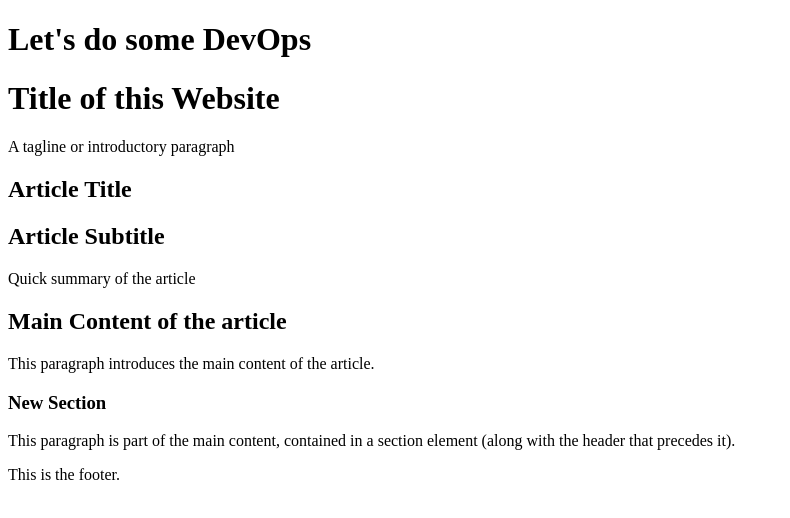
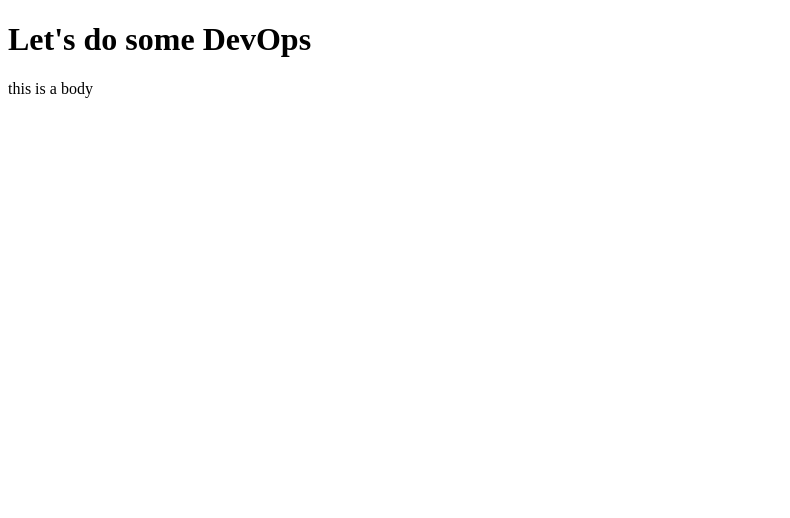
Before and after one commit to QuantumRadio/test-github-actions, a plain HTML site: page index.html in a window 1280 px wide. Shown: the whole page, without its empty margins (0-790 px from the left). Drawn offline with Linux system fonts and the light colour scheme.

Commit message:
Update index.html

```diff
--- a/index.html
+++ b/index.html
@@ -1,36 +1,12 @@
 <!DOCTYPE html>
 <h1>Let's do some DevOps</h1>
-<title>
-	This is a title
-</title>
 
-<body>
+<head>
+	<title>
+		this is a title for title/head
+	</title>
+</head>
 
-<header role="banner">
-	<h1>Title of this Website</h1>
-	<p>A tagline or introductory paragraph</p>
-</header>
-
-<article role="main">
-	<!--normally would use header here, but want to test hgroup independently of header-->
-	<div class="header">
-		<hgroup>
-			<h1>Article Title</h1>
-			<h2>Article Subtitle</h2>
-		</hgroup>
-		<p>Quick summary of the article</p>
-	</div>
-
-	<h2>Main Content of the article</h2>
-	<p>This paragraph introduces the main content of the article.</p>
-	<section>
-		<h3>New Section</h3>
-		<p>This paragraph is part of the main content, contained in a section element (along with the header that precedes it).</p>
-	</section>
-</article>
-<footer role="contentinfo">
-	<p>This is the footer.</p>
-</footer>
-
-
+<body
+      <p>this is a body<p>
 </body>
```
